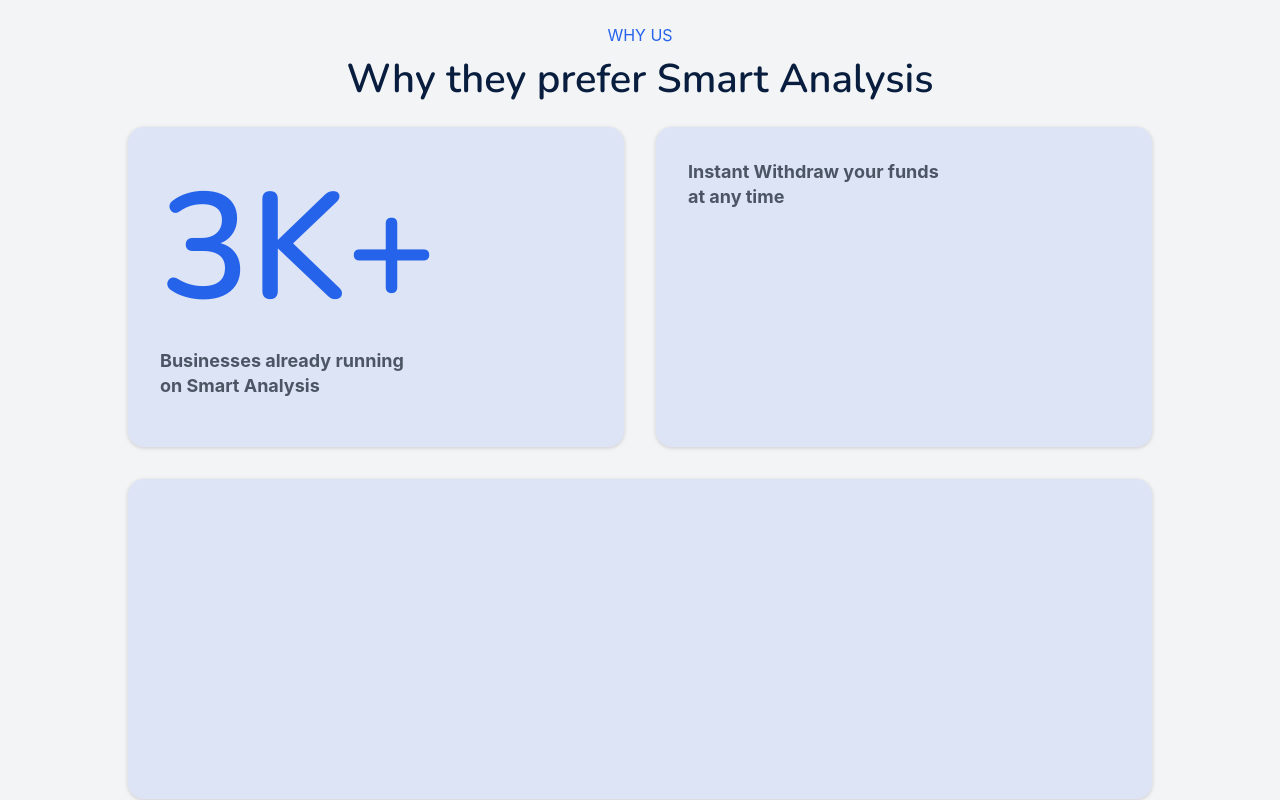
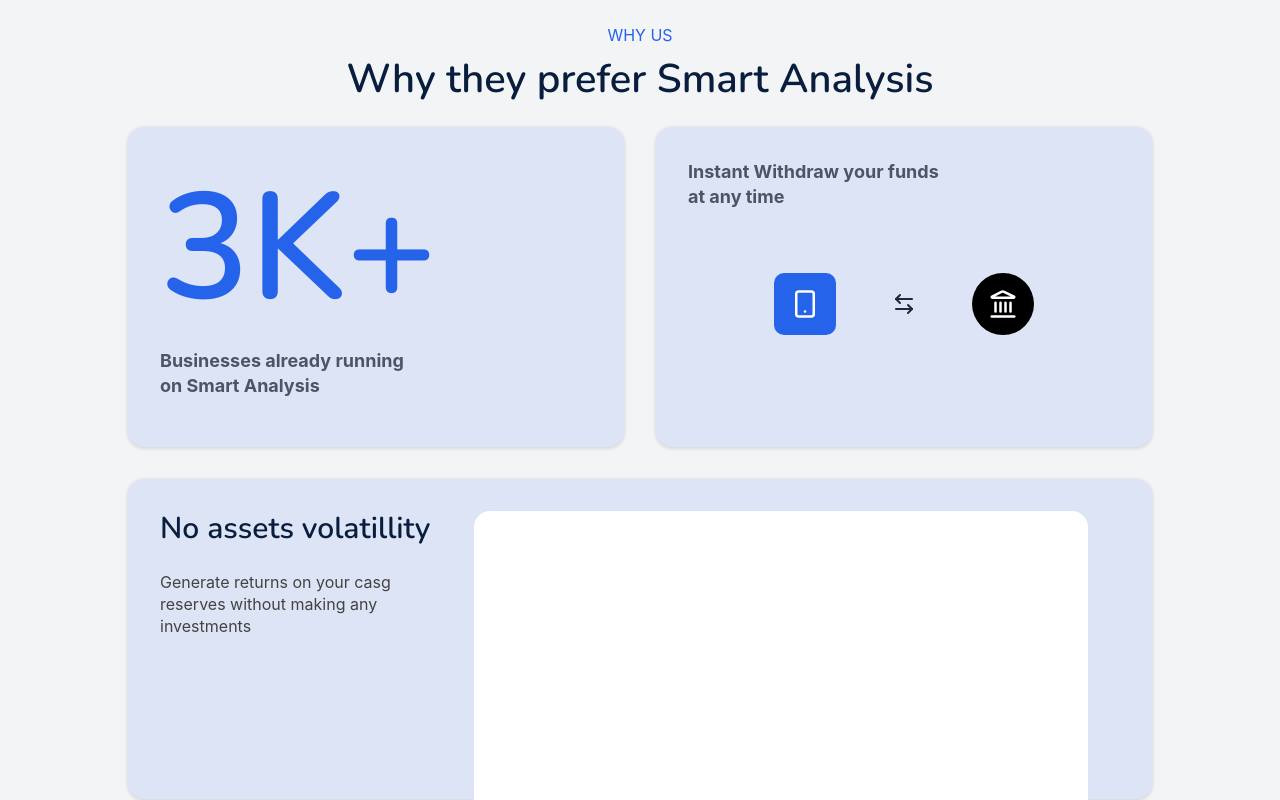
Before and after one commit to nyahwaithefirst/smart-system, a Next.js app: page / in a window 1280 px wide. Shown: the part 1340-2140 px from the top of the page. Built offline with nearby package versions, Linux system fonts and the light colour scheme.

Commit message:
New Changes

```diff
--- a/app/page.jsx
+++ b/app/page.jsx
@@ -3,7 +3,7 @@
 import { useEffect, useState } from "react"
 import styles from "./page.module.css";
 import { useRouter } from "next/navigation";
-import { Banknote, HomeIcon, X } from "lucide-react";
+import { ArrowLeftRight, Banknote, HomeIcon, Landmark, Smartphone, X } from "lucide-react";
 
 export default function Home() {
 
@@ -78,14 +78,22 @@ export default function Home() {
                         <h5>3K+</h5>
                         <p>Businesses already running on Smart Analysis</p>
                     </div>
-                    <div className={styles.statsCard}>
+                    <div style={{ justifyContent: "start", rowGap: "3rem" }} className={styles.statsCard}>
                         <p>Instant Withdraw your funds at any time</p>
-                        <div>
-                            <span></span>
+                        <div className={styles.bankAnomally}>
+                            <span className={styles.anoIcon}><Smartphone size={30} /></span>
+                            <span className={styles.anoIcon}><ArrowLeftRight style={{ transform: "scaleX(1)", display: "block" }} /></span>
+                            <span className={styles.anoIcon}><Landmark size={30} /></span>
                         </div>
                     </div>
                     <div className={styles.statsCard} style={{ flexBasis: "36rem" }}>
+                        <div className={styles.graphStates}>
+                            <h5>No assets volatillity</h5>
+                            <p>Generate returns on your casg reserves without making any investments</p>
+                        </div>
+                        <div className={styles.graphsStatesLineCard}>
 
+                        </div>
                     </div>
                 </div>
             </div>
--- a/app/page.module.css
+++ b/app/page.module.css
@@ -240,6 +240,7 @@
   display: flex;
   flex-direction: column;
   justify-content: space-between;
+  position: relative;
 }
 
 .statsCard > h5 {
@@ -262,12 +263,60 @@
   line-height: 1.4;
 }
 
-.statsCardGraph {
-  margin-top: 1rem;
+.statsCard > .bankAnomally {
+  display: flex;
+  column-gap: 3.5rem;
   width: 100%;
-  height: 6rem;
-  border-radius: 0.5rem;
-  background: linear-gradient(90deg, #2563eb 0%, #60a5fa 100%);
+  justify-content: center;
+  align-items: center;
+}
+
+.anoIcon:nth-child(1) {
+  background-color: #2563eb;
+  padding: 0.5rem;
+  border-radius: 10px;
+  padding: 1rem;
+  color: white;
+}
+
+.anoIcon:nth-child(3) {
+  background-color: black;
+  padding: 0.5rem;
+  border-radius: 50%;
+  color: white;
+  padding: 1rem;
+}
+
+.graphStates {
+  display: flex;
+  flex-direction: column;
+  row-gap: 1rem;
+}
+
+.graphStates > h5 {
+  font-size: 30px;
+  font-weight: bolder;
+}
+
+.graphStates > p {
+  color: rgb(68, 67, 67);
+  width: 15rem;
+}
+
+.graphsStatesLineCard {
+  background-color: white;
+  width: 60%;
+  height: 18.1rem;
+  position: absolute;
+  right: 4rem;
+  border-top-left-radius: 1rem;
+  border-top-right-radius: 1rem;
+  .your-element {
+    /* x-offset | y-offset | blur | spread | color */
+    box-shadow: -3px -3px 6px rgba(0, 0, 0, 0.342),
+      /* left */ 3px -3px 6px rgba(0, 0, 0, 0.349),
+      /* right */ 0px -3px 6px rgba(0, 0, 0, 0.432); /* top */
+  }
 }
 
 .confidenceSection {
```
